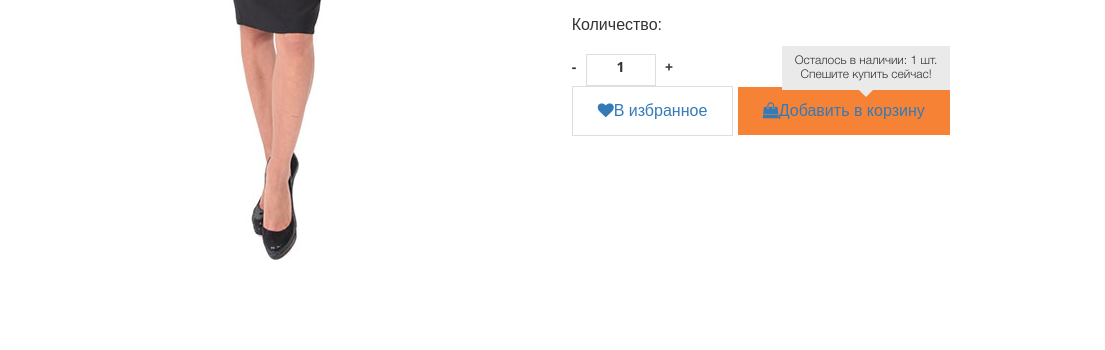
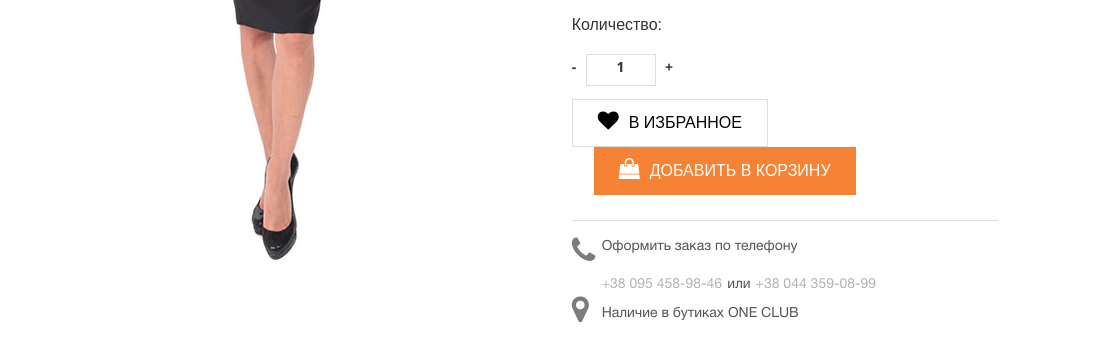
Before and after one commit to kubik11/store, a website: page app/index.html in a window 1280 px wide. Shown: the part 647-997 px from the top of the page, 175-1280 px from the left. Drawn offline with nearby package versions, Linux system fonts and the light colour scheme.

Commit message:
I make a number section

```diff
--- a/app/index.html
+++ b/app/index.html
@@ -159,16 +159,28 @@
 							<div class="quantity"><span class="quan">1</span></div>
 							<span class="plus"> + </span>
 
-							<div class="presence">
+
+						</div>
+						<div class="bottom-count">
+							<a href="#" class="chosen"><i class="fa fa-heart" aria-hidden="true"></i>В избранное</a>
+							<div class="wrap-presence">
+								<div class="presence">
 								Осталось в наличии: 1 шт.<br> Спешите купить сейчас!
 								<div class="triangle"></div>
 							</div>
-						</div>
-						<div class="bottom-count">
-						<a href="#" class="chosen"><i class="fa fa-heart" aria-hidden="true"></i>В избранное</a>
-						<a href="#" class="attend"><i class="fa fa-shopping-bag" aria-hidden="true"></i>Добавить в корзину</a>
+								<a href="#" class="attend"><i class="fa fa-shopping-bag" aria-hidden="true"></i>Добавить в корзину</a>
+							</div>
 						</div>
 					</div><!--count-->
+					<div class="numbers">
+						<i class="fa fa-phone" aria-hidden="true"></i>
+						<div class="wrap-numbers">
+							<p>Оформить заказ по телефону</p>
+							<a href="#">+38 095 458-98-46</a><span>или</span><a href="#">+38 044 359-08-99</a>
+						</div>
+						<i class="fa fa-map-marker" aria-hidden="true"></i>
+						<a href="#" class="location">Наличие в бутиках <span>One Club</span></a>
+					</div><!--numbers-->
 					</div><!--wrap-right-->
 				</div>
 			</div>
--- a/app/sass/main.sass
+++ b/app/sass/main.sass
@@ -442,37 +442,100 @@ main
 				font-size: 14px
 				font-family: 'Open Sans', sans-serif
 				font-weight: 700
-			.presence
-				position: absolute
-				display: inline-block
-				font-family: "Helvetica", sans-serif
-				font-size: 12px
-				font-weight: 300
-				line-height: 1.2
-				text-align: center
-				padding: 8px 13px 8px 13px
-				background-color: #eaeaea
-				left: 210px
-				top: 35px
-				.triangle
-					position: absolute
-					width: 15px
-					border-top: 15px solid #eaeaea
-					border-left: 15px solid transparent
-					border-right: 15px solid transparent
-					left: 50%
-					transform: translateX(-50%)
+
 		.bottom-count
+			padding: 13px 0px 25px 0px
+			border-bottom: 1px solid #dedede
 			.chosen
 				display: inline-block
-				padding: 10px 25px
+				padding: 9px 25px
 				border: 1px solid #dedede
+				text-transform: uppercase
+				color: #000
+				text-decoration: none
 				.fa-heart
-			.attend
+					margin-right: 10px
+					color: #000
+					font-size: 21px
+			.wrap-presence
 				display: inline-block
-				padding: 10px 25px
-				background-color: $accent
-				.fa-shopping-bag
+				position: relative
+				&:hover .presence
+					opacity: 1
+
+				.presence
+					position: absolute
+					display: inline-block
+					font-family: "Helvetica", sans-serif
+					font-size: 12px
+					font-weight: 300
+					line-height: 1.2
+					text-align: center
+					padding: 8px 13px 8px 13px
+					background-color: #eaeaea
+					left: 24%
+					top: -54px
+					opacity: 0
+					transition: opacity 0.5s ease
+					.triangle
+						position: absolute
+						width: 15px
+						border-top: 15px solid #eaeaea
+						border-left: 15px solid transparent
+						border-right: 15px solid transparent
+						left: 50%
+						transform: translateX(-50%)
+				.attend
+					display: inline-block
+					padding: 10px 25px
+					background-color: $accent
+					margin-left: 22px
+					text-transform: uppercase
+					color: #fff
+					text-decoration: none
+					.fa-shopping-bag
+						margin-right: 10px
+						color: #fff
+						font-size: 21px
+	.numbers
+		position: relative
+		.fa-phone
+			position: absolute
+			color: #7c7c7c
+			font-size: 30px
+			top: 14px
+		.wrap-numbers
+			font-family: "Helvetica", sans-serif
+			font-size: 14px
+			color: #535353
+			margin-left: 30px
+			display: inline-block
+			a
+				color: #b2b2b2
+				font-family: "Helvetica", sans-serif
+				font-size: 14px
+			span
+				margin: 0px 5px
+				display: inline-block
+		.location
+			display: inline-block
+			font-family: "Helvetica", sans-serif
+			font-size: 14px
+			color: #535353
+			margin-left: 30px
+			display: inline-block
+			font-family: "Helvetica", sans-serif
+			font-size: 14px
+			color: #535353
+			span
+				text-transform: uppercase
+		.fa-map-marker
+			position: absolute
+			color: #7c7c7c
+			font-size: 30px
+			bottom: 2px
+			left: 0px
+
 //.fa-chevron-down, .fa-chevron-up
 //color: #d0d0d0
 //@import "media" // Всегда в конце
```
Also changed, not shown: app/css/main.min.css.
